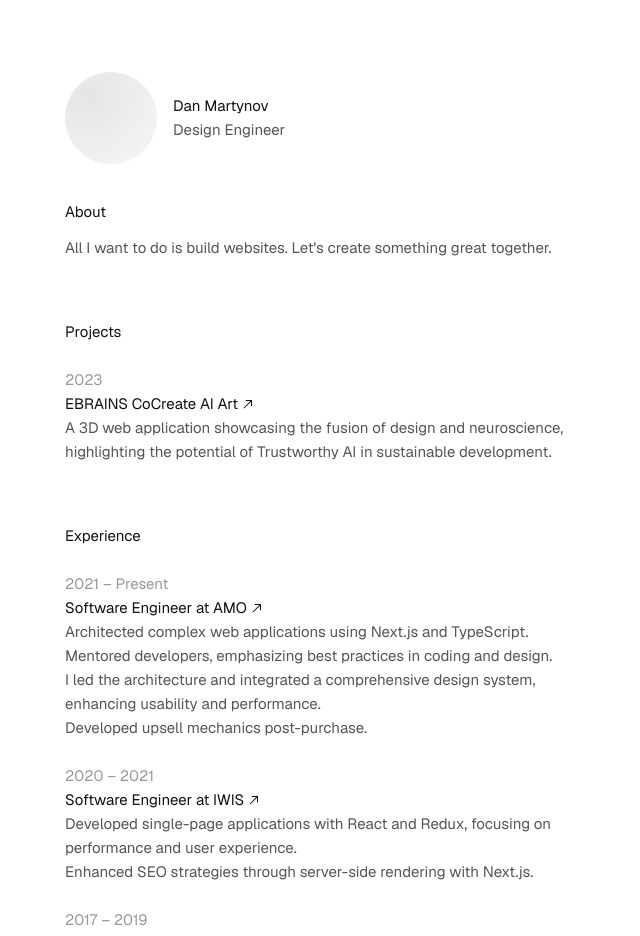
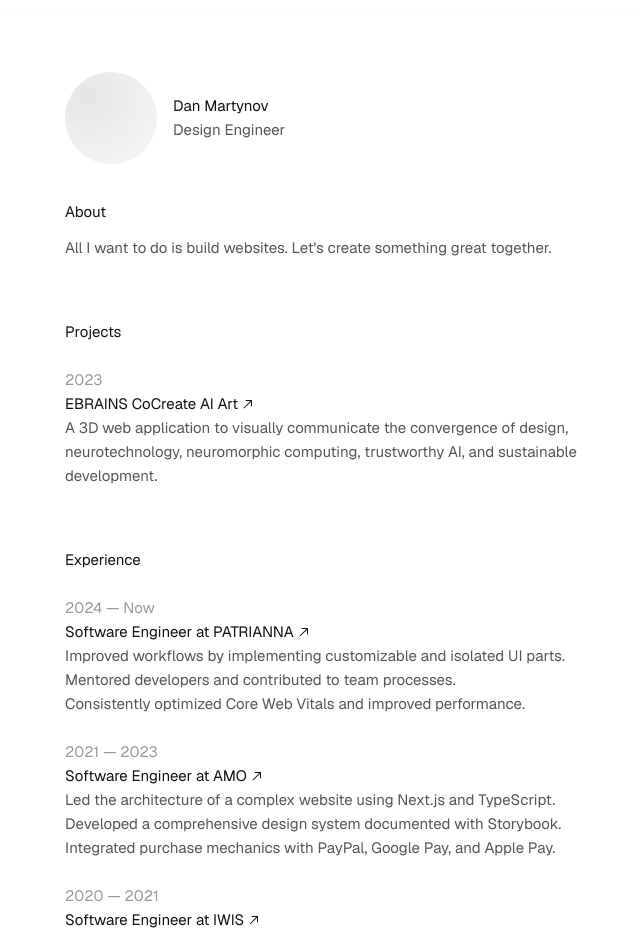
Before and after one commit to yungrari/yungrari, a Next.js app: page / in a window 1280 px wide. Shown: the top 936 px of the page, without its empty margins (305-945 px from the left). Built offline with nearby package versions, Linux system fonts and the light colour scheme.

Commit message:
Update config

```diff
--- a/app/config.ts
+++ b/app/config.ts
@@ -7,7 +7,6 @@ export type Paragraph = {
   id: string;
   link: Link;
   list: string[];
-  text: string;
   year: string;
 };
 
@@ -30,8 +29,10 @@ export default {
       title: "About",
       items: [
         {
-          id: "1",
-          text: "All I want to do is build websites. Let's create something great together.",
+          id: "about-text",
+          list: [
+            "All I want to do is build websites. Let's create something great together.",
+          ],
         },
       ],
     },
@@ -39,14 +40,14 @@ export default {
       title: "Projects",
       items: [
         {
-          id: "1",
+          id: "projects-ebrains",
           year: "2023",
           link: {
-            href: "https://ebrains.ai",
+            href: "https://ebrains.vercel.app",
             title: "EBRAINS CoCreate AI Art",
           },
           list: [
-            "A 3D web application showcasing the fusion of design and neuroscience, highlighting the potential of Trustworthy AI in sustainable development.",
+            "A 3D web application to visually communicate the convergence of design, neurotechnology, neuromorphic computing, trustworthy AI, and sustainable development.",
           ],
         },
       ],
@@ -55,40 +56,52 @@ export default {
       title: "Experience",
       items: [
         {
-          id: "1",
-          year: "2021 – Present",
+          id: "work-patrianna",
+          year: "2024 — Now",
           link: {
-            href: "https://amo.com",
+            href: "https://www.patrianna.com",
+            title: "Software Engineer at PATRIANNA",
+          },
+          list: [
+            "Improved workflows by implementing customizable and isolated UI parts.",
+            "Mentored developers and contributed to team processes.",
+            "Consistently optimized Core Web Vitals and improved performance.",
+          ],
+        },
+        {
+          id: "work-amo",
+          year: "2021 — 2023",
+          link: {
+            href: "https://amo.tech",
             title: "Software Engineer at AMO",
           },
           list: [
-            "Architected complex web applications using Next.js and TypeScript.",
-            "Mentored developers, emphasizing best practices in coding and design.",
-            "I led the architecture and integrated a comprehensive design system, enhancing usability and performance.",
-            "Developed upsell mechanics post-purchase.",
+            "Led the architecture of a complex website using Next.js and TypeScript.",
+            "Developed a comprehensive design system documented with Storybook.",
+            "Integrated purchase mechanics with PayPal, Google Pay, and Apple Pay.",
           ],
         },
         {
-          id: "2",
-          year: "2020 – 2021",
+          id: "work-iwis",
+          year: "2020 — 2021",
           link: {
-            href: "https://iwis.com",
+            href: "https://iwis.io/en",
             title: "Software Engineer at IWIS",
           },
           list: [
-            "Developed single-page applications with React and Redux, focusing on performance and user experience.",
-            "Enhanced SEO strategies through server-side rendering with Next.js.",
+            "Built dashboards with a focus on charts and data visualization.",
+            "Developed mobile-first progressive web applications.",
           ],
         },
         {
-          id: "3",
-          year: "2017 – 2019",
+          id: "work-galagan",
+          year: "2017 — 2019",
           link: {
-            href: "https://galagan.com",
-            title: "Designer at GALAGAN",
+            href: "https://galagan.ua/en",
+            title: "UI/UX Designer at GALAGAN",
           },
           list: [
-            "Collaborated with designers to create responsive web components, ensuring visual harmony across platforms.",
+            "Created a visual identity for brands, including logos, typography, and UI kits.",
           ],
         },
       ],
--- a/app/ui/container.tsx
+++ b/app/ui/container.tsx
@@ -1,6 +1,18 @@
 export function Container({ children }: { children: React.ReactNode }) {
   return (
-    <main className="flex flex-col gap-9 font-(family-name:--font-geist-sans) max-w-(--page-column-width) mx-auto pt-(--page-padding-top) pb-(--page-padding-bottom) px-(--page-padding)">
+    <main
+      className="
+        flex
+        flex-col
+        gap-9
+        font-(family-name:--font-geist-sans)
+        pt-(--page-padding-top)
+        pb-(--page-padding-bottom)
+        px-(--page-padding)
+        max-w-(--page-column-width)
+        mx-auto
+      "
+    >
       {children}
     </main>
   );
--- a/app/ui/content.tsx
+++ b/app/ui/content.tsx
@@ -16,8 +16,6 @@ export function Content({ content }: { content: Content[] }) {
             {section.items.map((item) => (
               <li key={item.id}>
                 {item.year && <p className="text-(--grey3)">{item.year}</p>}
-
-                {item.text && <p className="text-(--grey2)">{item.text}</p>}
 
                 {item.link && (
                   <a
--- a/app/ui/location.tsx
+++ b/app/ui/location.tsx
@@ -46,7 +46,6 @@ export function Location() {
           0°C
         </span>
       )}
-
       <GlobeIcon />
     </section>
   );
```
